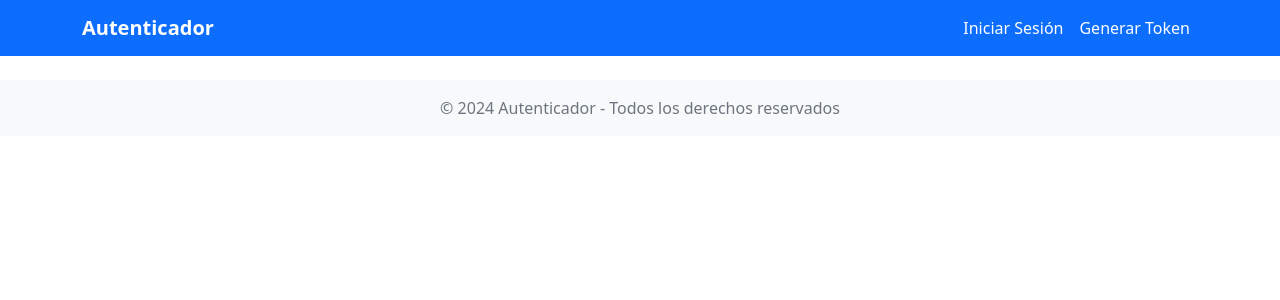
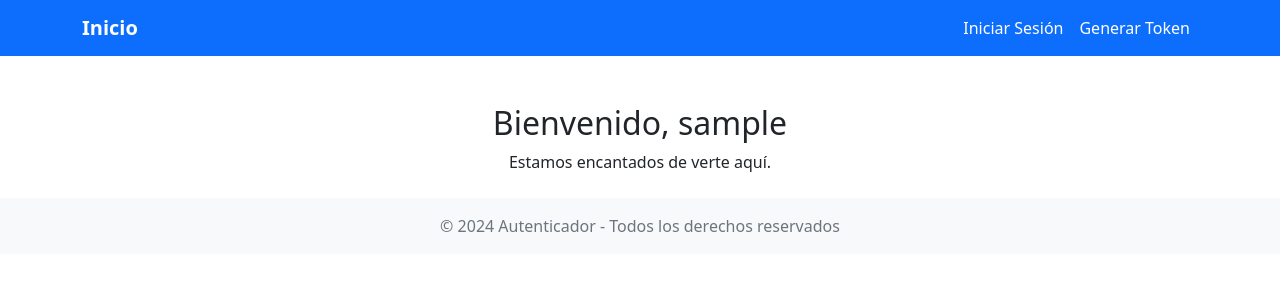
Before and after one commit to elreine/Autenticadorv2, a Vue app: page /home in a window 1280 px wide. Shown: the top 300 px of the page. Built offline with nearby package versions, Linux system fonts and the light colour scheme; no server answers; sample sign-in values are in the browser's storage.

Commit message:
con git quitado

```diff
--- /dev/null
+++ b/src/components/HomePage.vue
@@ -0,0 +1,38 @@
+// src/components/HomePage.vue
+<template>
+  <div class="container mt-5">
+    <h2 class="text-center">Bienvenido, {{ username }}</h2>
+    <p class="text-center">Estamos encantados de verte aquí.</p>
+  </div>
+</template>
+
+<script>
+export default {
+  data() {
+    return {
+      username: "",
+    };
+  },
+  mounted() {
+    // Obtener nombre del usuario desde el token o API
+    const token = localStorage.getItem("sessionToken");
+    if (token) {
+      try {
+        // Decodificar token para obtener información del usuario (ejemplo)
+        const payload = JSON.parse(atob(token.split(".")[1]));
+        this.username = payload.username || "Usuario";
+      } catch (error) {
+        console.error("Error al decodificar el token:", error);
+        this.username = "Usuario";
+      }
+    }
+  },
+};
+</script>
+
+<style scoped>
+.container {
+  max-width: 600px;
+  margin: auto;
+}
+</style>
--- a/src/components/NavigationBar.vue
+++ b/src/components/NavigationBar.vue
@@ -1,7 +1,8 @@
+// src/components/NavigationBar.vue
 <template>
   <nav class="navbar navbar-expand-lg navbar-dark bg-primary">
     <div class="container">
-      <router-link class="navbar-brand fw-bold" to="/">Autenticador</router-link>
+      <router-link class="navbar-brand fw-bold" to="/home">Inicio</router-link>
       <button
         class="navbar-toggler"
         type="button"
@@ -24,6 +25,9 @@
           </li>
 
           <!-- Botones para usuarios autenticados -->
+          <li class="nav-item" v-if="isAuthenticated">
+            <router-link class="nav-link text-white" to="/home">Inicio</router-link>
+          </li>
           <li class="nav-item" v-if="isAuthenticated">
             <router-link class="nav-link text-white" to="/users">Usuarios</router-link>
           </li>
--- a/src/main.js
+++ b/src/main.js
@@ -1,4 +1,3 @@
-// main.js (ajustado para consistencia en la URL de la API)
 import { createApp } from "vue";
 import App from "./App.vue";
 import router from "./router";
--- a/src/router.js
+++ b/src/router.js
@@ -1,13 +1,21 @@
+// src/router.js
 import { createRouter, createWebHistory } from "vue-router";
 import UserLogin from "./components/UserLogin.vue";
 import UserRegister from "./components/UserRegister.vue";
 import UserList from "./components/UserList.vue";
 import GenerateToken from "./components/GenerateToken.vue";
+import HomePage from "./components/HomePage.vue";
 
 const routes = [
   { path: "/", redirect: "/login" },
   { path: "/login", name: "Login", component: UserLogin },
   { path: "/register", name: "Register", component: UserRegister },
+  {
+    path: "/home",
+    name: "Home",
+    component: HomePage,
+    meta: { requiresAuth: true },
+  },
   {
     path: "/generate-token",
     name: "GenerateToken",
@@ -35,8 +43,8 @@ router.beforeEach((to, from, next) => {
     // Redirigir a login si la ruta requiere autenticación y no hay token
     next("/login");
   } else if (to.meta.requiresGuest && isAuthenticated) {
-    // Redirigir a usuarios si la ruta es para invitados y hay un token válido
-    next("/users");
+    // Redirigir a la página de inicio si la ruta es para invitados y hay un token válido
+    next("/home");
   } else {
     next();
   }
```
Also changed, not shown: 1 other file (tests, documents, lock files or other folders).
